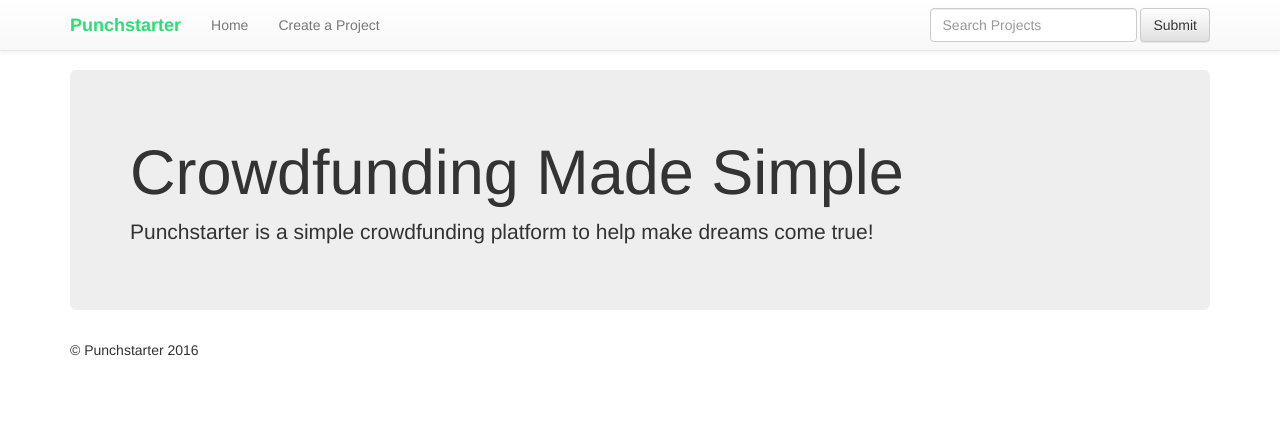
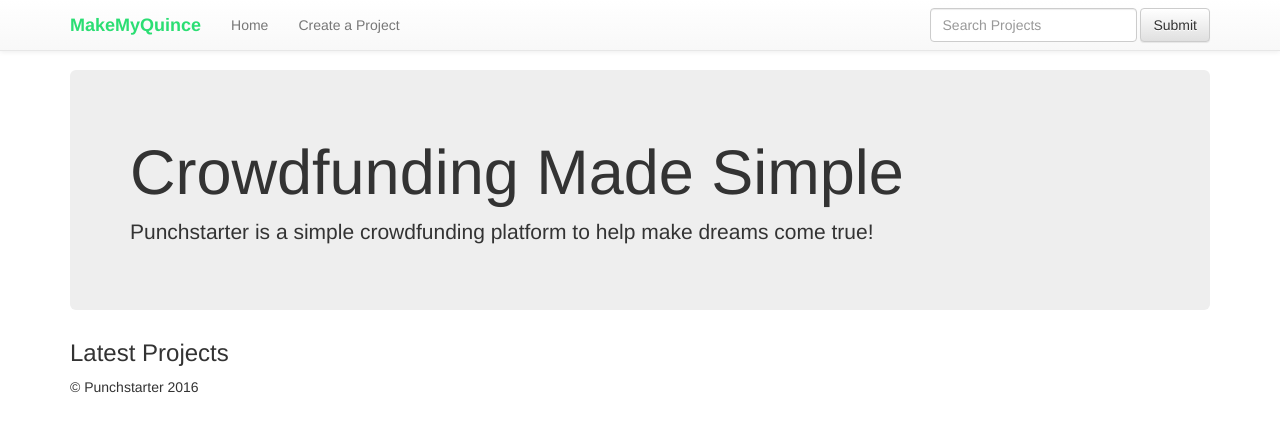
Before and after one commit to posenberg/Flask-Kickstarter-Clone, a Flask app: template punchstarter/templates/index.html in a window 1280 px wide. Shown: the top 432 px of the page. Run offline with Flask 2, Linux system fonts and the light colour scheme; the template is opened without the code that fills it, so the values that code supplies are empty; some libraries are stand-ins or nearby versions.

Commit message:
refactor search

```diff
--- a/punchstarter/__init__.py
+++ b/punchstarter/__init__.py
@@ -24,7 +24,8 @@ from punchstarter.models import *
 #Hello world response.
 @app.route("/")
 def hello():
-    return render_template("index.html")
+	projects = db.session.query(Project).order_by(Project.time_created.desc()).limit(10)
+	return render_template("index.html", projects=projects)
 
 
 #Make another route
--- /dev/null
+++ b/punchstarter/templates/_projects.html
@@ -0,0 +1,38 @@
+	  <div>
+	  	{% for project in projects %}
+
+	  	{% if loop.index % 3 == 1 %}
+	  	<div class="row">
+
+	  	{% endif %}
+
+	  		<div class="col-sm-3">
+	  			<div class="search-card">
+	  				<div class="search-description">
+			  			<a href="{{ url_for('project_detail', project_id=project.id) }}"><img class="img-responsive center-block search-thumbnail" src="{{ project.image_path }}"></a>
+			  			</br/>
+			  			<strong><a href="{{ url_for('project_detail', project_id=project.id) }}">{{ project.name }}</a></strong>
+			  			</br/>
+			  			{{ project.short_description|truncate(200,False) }}
+		  			</div>
+
+			  		<div class="search-summary">
+			  			<div class="row">
+			  				<div class="col-sm-4 text-center">{{ project.percentage_funded }}% <br/> funded </div>
+			  				<div class="col-sm-4 text-center">${{ project.total_pledges }} <br/> pledged </div>
+			  				<div class="col-sm-4 text-center">{{ project.num_days_left }} <br/> days left</div>
+			  			</div>
+			  		</div>
+		  		</div>
+	  		</div>
+	  		<div class="col-sm-1"></div>
+
+	  	{% if loop.index % 3 == 0 %}
+
+
+	  	</div>
+	  	{% endif %}
+
+	  	{% endfor %}
+
+	  </div>
--- a/punchstarter/templates/base.html
+++ b/punchstarter/templates/base.html
@@ -10,7 +10,7 @@
     <meta name="author" content="">
     <link rel="icon" href="../../favicon.ico">
 
-    <title>Punchstarter | {% block subtitle %} {% endblock subtitle %}</title>
+    <title>MakeMyQuince | {% block subtitle %} {% endblock subtitle %}</title>
 
   <!-- Latest compiled and minified CSS -->
   <link rel="stylesheet" href="https://maxcdn.bootstrapcdn.com/bootstrap/3.3.6/css/bootstrap.min.css" integrity="sha384-1q8mTJOASx8j1Au+a5WDVnPi2lkFfwwEAa8hDDdjZlpLegxhjVME1fgjWPGmkzs7" crossorigin="anonymous">
@@ -40,7 +40,7 @@
             <span class="icon-bar"></span>
             <span class="icon-bar"></span>
           </button>
-          <a class="navbar-brand" href="/">Punchstarter</a>
+          <a class="navbar-brand" href="/">MakeMyQuince</a>
         </div>
         <div id="navbar" class="navbar-collapse collapse">
           <ul class="nav navbar-nav">
--- a/punchstarter/templates/index.html
+++ b/punchstarter/templates/index.html
@@ -1,5 +1,5 @@
 {% extends "base.html" %}
-{%block subtitle%} Punchstarter | Welcome {%endblock subtitle%}
+{%block subtitle%} MakeMyQuince | Welcome {%endblock subtitle%}
 {% block content %}
 
       <!-- Main jumbotron for a primary marketing message or call to action -->
@@ -8,4 +8,7 @@
         <p>Punchstarter is a simple crowdfunding platform to help make dreams come true!</p>
       </div>
 
+      <h3>Latest Projects</h3>
+	  {% include '_projects.html' %}
+
 {% endblock content %}
```
Also changed, not shown: punchstarter/templates/search.html (+1 -38 lines), punchstarter/newapp.db, 1 other file.
